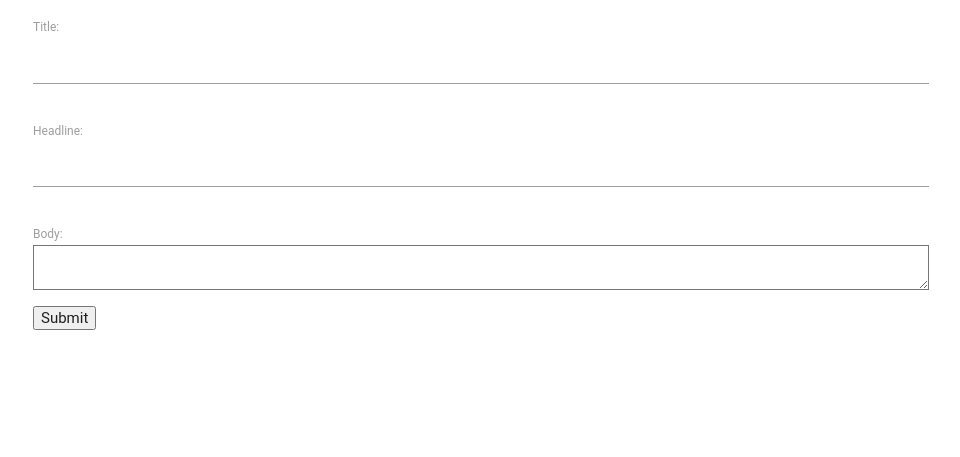
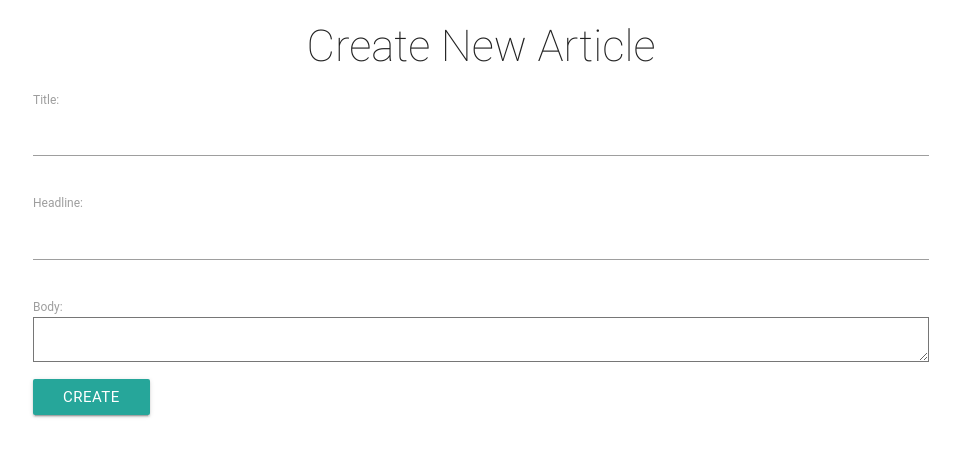
Before and after one commit to awwester/blog-example, a Django app: page /blog/create/ in a window 1280 px wide. Shown: the top 457 px of the page, without its empty margins (159-1119 px from the left). Run offline with Django 3.2, Linux system fonts and the light colour scheme; some libraries are stand-ins or nearby versions; some web fonts are replaced.

Commit message:
minor design fixes to create form page

```diff
--- a/articles/templates/articles/article_create.html
+++ b/articles/templates/articles/article_create.html
@@ -1,9 +1,10 @@
 {% extends 'articles/articles_base.html' %}
 
 {% block container %}
+  <h3 class="title">Create New Article</h3>
   <form method="post">
       {% csrf_token %}
       {{ form.as_p }}
-      <input type="submit" value="Submit" />
+      <input class="btn" type="submit" value="Create" />
   </form>
 {% endblock %}
```
